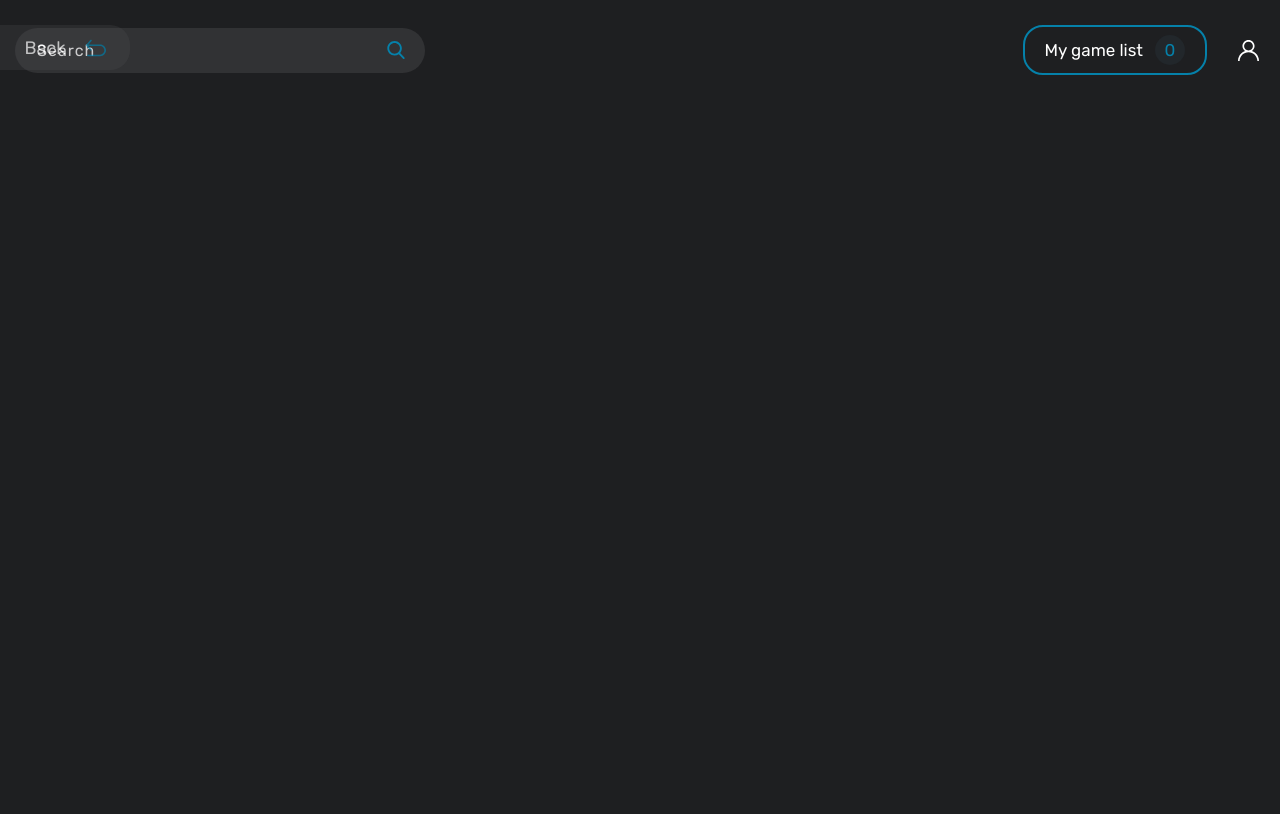
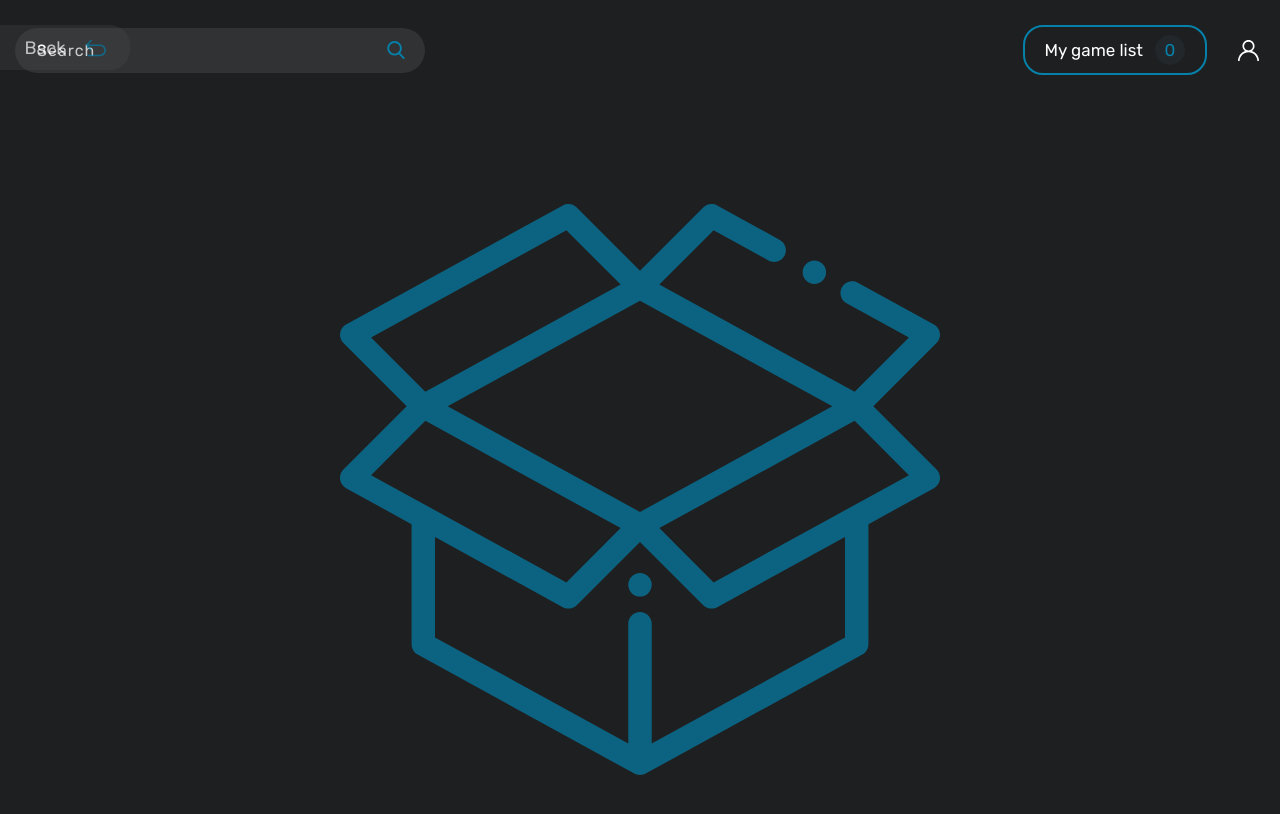
Before and after one commit to ruslankriklivyy/react-games, a React (Create React App) app: page /list in a window 1280 px wide. Shown: the top 814 px of the page. Built offline with nearby package versions, Linux system fonts and the light colour scheme.

Commit message:
Add empty list

```diff
--- a/src/pages/ListPage.tsx
+++ b/src/pages/ListPage.tsx
@@ -3,11 +3,12 @@ import { useDispatch, useSelector } from 'react-redux';
 import styled from 'styled-components';
 
 import { Container } from '../App';
+import { removeItemToList } from '../redux/listReducer';
 import { Back, GameItem } from '../components';
 import { RootState } from '../redux/store';
 
 import removeSvg from '../assets/images/remove.svg';
-import { removeItemToList } from '../redux/listReducer';
+import emptySvg from '../assets/images/empty.svg';
 
 const RemoveItem = styled.div`
   display: flex;
@@ -57,6 +58,20 @@ const GameWrapper = styled.div`
   }
 `;
 
+const Empty = styled.div`
+  width: 100%;
+  display: flex;
+  align-items: center;
+  justify-content: center;
+  opacity: 0.7;
+  img {
+    display: block;
+    margin: 0 auto;
+    width: 600px;
+    height: 700px;
+  }
+`;
+
 const ListPage = () => {
   const dispatch = useDispatch();
   const items = useSelector((state: RootState) => state.listReducer.listItems);
@@ -70,7 +85,8 @@ const ListPage = () => {
       <Back />
       <Container>
         <ListPageBox>
-          {items.map((obj) => (
+          {items.length > 0 ? (
+            items.map((obj) => (
               <GameWrapper key={obj.id}>
                 <RemoveItem onClick={() => onRemoveItem(obj.id)}>
                   <img src={removeSvg} alt="remove svg" />
@@ -84,7 +100,12 @@ const ListPage = () => {
                   parent_platforms={obj.parent_platforms}
                 />
               </GameWrapper>
-          ))}
+            ))
+          ) : (
+            <Empty>
+              <img src={emptySvg} alt="empty svg" />
+            </Empty>
+          )}
         </ListPageBox>
       </Container>
     </ListPageWrapper>
```
Also changed, not shown: src/assets/images/empty.svg (added). Lines whose indentation alone changed are shown as unchanged.
